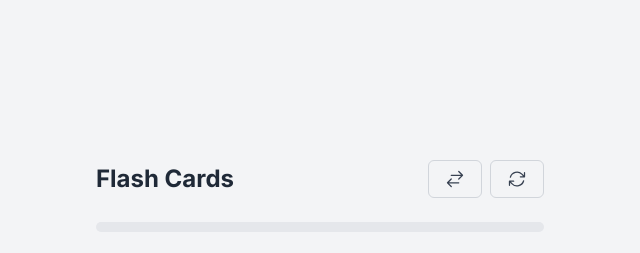
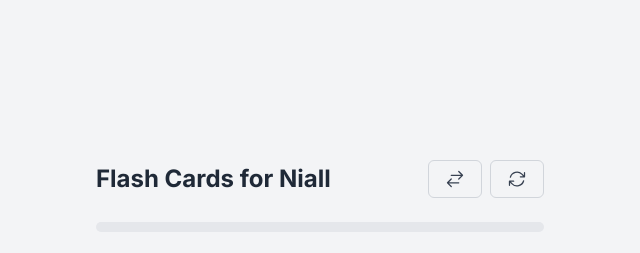
Before and after one commit to niall783/social-content, a Next.js app: page /language in a window 1280 px wide. Shown: the top 253 px of the page, without its empty margins (320-960 px from the left). Built offline with nearby package versions, Linux system fonts and the light colour scheme.

Commit message:
added flash cards

```diff
--- a/app/language/components/FlashCardApp.tsx
+++ b/app/language/components/FlashCardApp.tsx
@@ -140,7 +140,8 @@
   return (
     <div className="w-full max-w-md space-y-6">
       <div className="flex justify-between items-center">
-        <h2 className="text-2xl font-bold text-gray-800">Flash Cards</h2>
+
+        <h2 className="text-2xl font-bold text-gray-800">Flash Cards for Niall</h2>
         <div className="space-x-2">
           <Button onClick={toggleMode} variant="outline" ariaLabel="Toggle language mode">
             <ArrowsRightLeftIcon className="h-5 w-5" />
```
